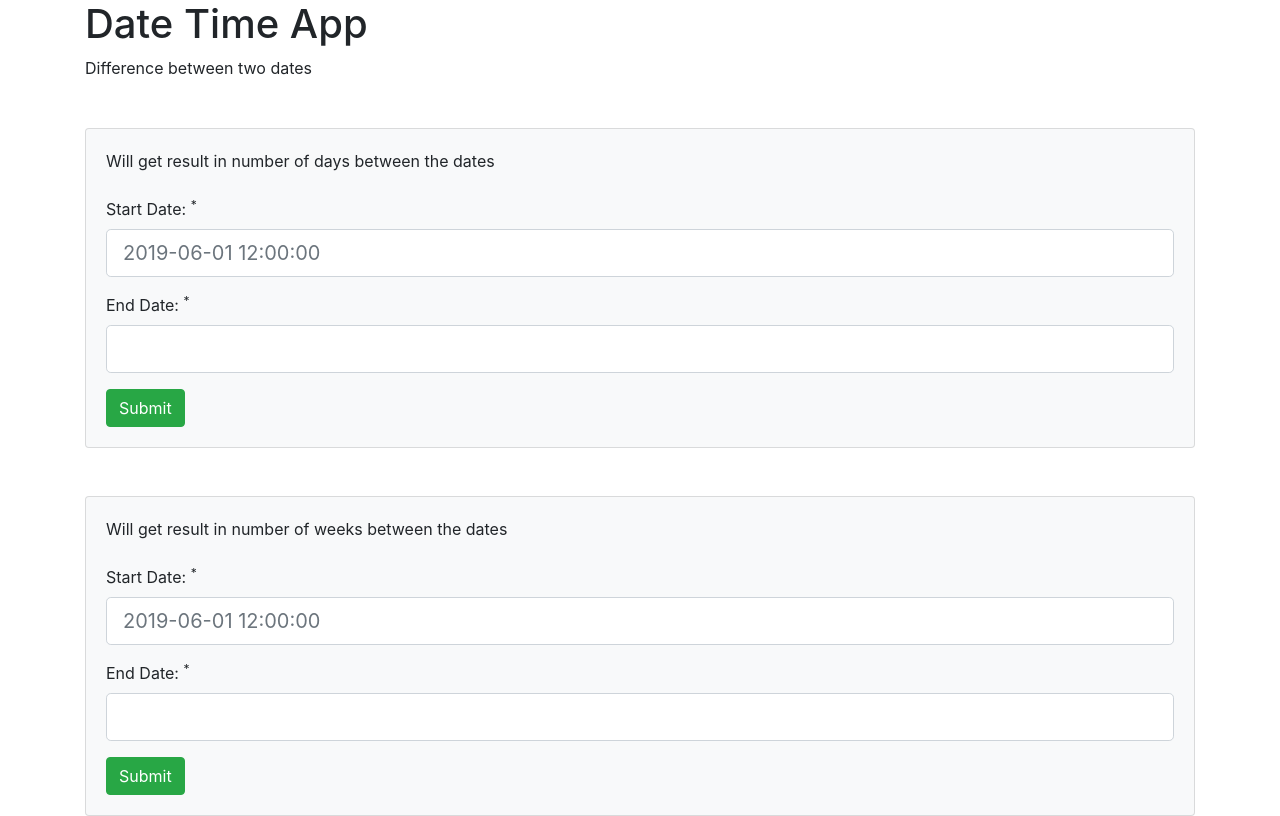
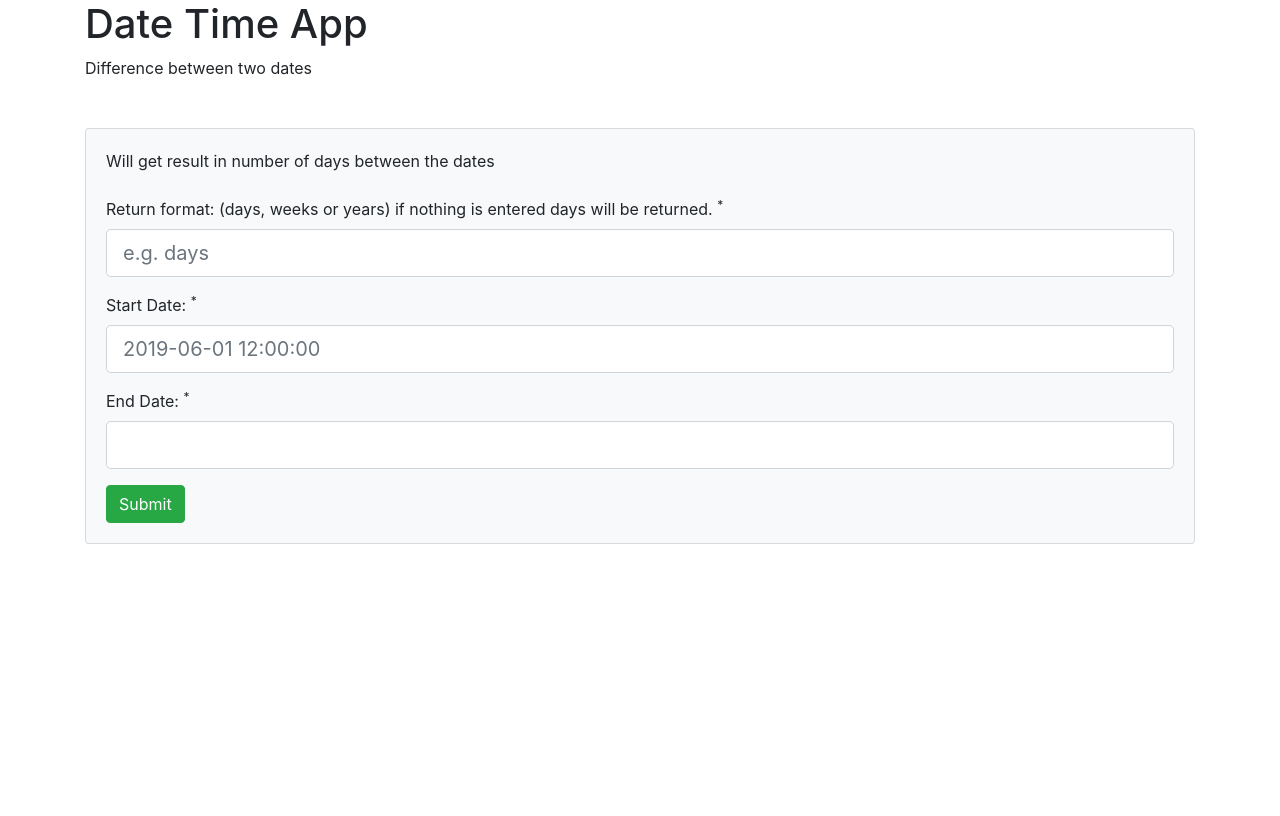
Before and after one commit to jackmacaa/datetime, a PHP site: page /datetime/dates in a window 1280 px wide. After the commit the page ends 544 px from the top, so only its background shows below. Run offline with PHP 8.4, Linux system fonts and the light colour scheme.

Commit message:
refactored views and added years function

```diff
--- a/app/controllers/Dates.php
+++ b/app/controllers/Dates.php
@@ -1,7 +1,7 @@
 <?php
     class Dates extends Controller
     {
-        private mixed $dateModel;
+        private Date $dateModel;
 
         public function __construct()
         {
@@ -12,42 +12,60 @@
         {
             $data = [
                 'title' => 'Date Time App',
-
             ];
 
             $this->view('dates/index', $data);
         }
 
-        public function days(){
+        public function difference(){
             if($_SERVER['REQUEST_METHOD'] == 'POST'){
 
                 $data = [
+                    'returnformat' => trim($_POST['returnformat']),
                     'startdate' => trim($_POST['startdate']),
-                    'enddate' => trim($_POST['enddate'])
+                    'enddate' => trim($_POST['enddate']),
+                    'difference' => ''
                 ];
 
-                $days = $this->dateModel->days($data);
 
-                $this->view('dates/days', $days);
+
+                if($data['returnformat'] == 'days'){
+                    $diff = [
+                        'difference' => $this->dateModel->days($data),
+                        'returnformat' => 'Days'
+                        ];
+                }
+                if($data['returnformat'] == 'weeks'){
+                    $diff = [
+                        'difference' => $this->dateModel->weeks($data),
+                        'returnformat' => 'Weeks'
+                        ];
+                }
+                if($data['returnformat'] == 'years'){
+                    $diff = [
+                        'difference' => $this->dateModel->years($data),
+                        'returnformat' => 'Years'
+                    ];
+                }
+                else{
+                    $diff = [
+                        'difference' => $this->dateModel->days($data),
+                        'returnformat' => 'DEFAULTED TO DAYS'
+                    ];
+                }
+
+                $this->view('dates/difference', $diff);
+            }
+
+            else{
+                $data = [
+                    'returnformat' => '',
+                    'startdate' => '',
+                    'enddate' => ''
+                ];
+                $this->view('dates', $data);
             }
 
         }
 
-        public function weeks(){
-            if($_SERVER['REQUEST_METHOD'] == 'POST'){
-
-                $data = [
-                    'startdate' => trim($_POST['startdate']),
-                    'enddate' => trim($_POST['enddate'])
-                ];
-
-                $weeks = $this->dateModel->weeks($data);
-
-                $this->view('dates/weeks', $weeks);
-            }
-
-        }
-
-
-
     }
--- a/app/models/Date.php
+++ b/app/models/Date.php
@@ -30,6 +30,17 @@
             return floor($days / 7);
 
         }
+
+        public function years($data){
+
+            $date1 = strtotime($data['startdate']);
+            $date2 = strtotime($data['enddate']);
+
+            $diff = abs($date2 - $date1);
+
+            return $years = floor($diff / (365 * 60 * 60 * 24));
+
+        }
     }
 /*$date1 = strtotime("2019-06-01 12:00:00");
 $date2 = strtotime("2021-09-21 12:00:00");
--- a/app/views/dates/days.php
+++ b/app/views/dates/difference.php
@@ -1,8 +1,8 @@
 <?php require APPROOT . '/views/inc/header.php'; ?>
 
 <div class="container">
-    <h1>result between two dates in days</h1>
-    <p><?= $data ?></p>
+    <h2>result between two dates returned in <?= $data['returnformat']; ?></h2>
+    <p><?= $data['difference']; ?></p>
     <a href="<?= URLROOT; ?>/dates">Back</a>
 </div>
 
--- a/app/views/dates/index.php
+++ b/app/views/dates/index.php
@@ -5,31 +5,16 @@
     <p>Difference between two dates</p>
 
     <div class="card card-body bg-light mt-5">
-        <form action="<?php echo URLROOT; ?>/dates/days" method="post">
+        <form action="<?php echo URLROOT; ?>/dates/difference" method="post">
 
             <div class="form-group">
                 <label >Will get result in number of days between the dates</label>
             </div>
             <div class="form-group">
-                <label for="startdate">Start Date: <sup>*</sup></label>
-                <input type="text" name="startdate" class="form-control form-control-lg" placeholder="2019-06-01 12:00:00">
+                <label for="returnformat">Return format: (days, weeks or years) if nothing is entered days will be returned. <sup>*</sup></label>
+                <input type="text" name="returnformat" class="form-control form-control-lg" placeholder="e.g. days">
             </div>
 
-            <div class="form-group">
-                <label for="enddate">End Date: <sup>*</sup></label>
-                <input type="text" name="enddate" class="form-control form-control-lg" >
-            </div>
-
-            <input type="submit" class="btn btn-success" value="Submit">
-        </form>
-    </div>
-
-    <div class="card card-body bg-light mt-5">
-        <form action="<?php echo URLROOT; ?>/dates/weeks" method="post">
-
-            <div class="form-group">
-                <label >Will get result in number of weeks between the dates</label>
-            </div>
             <div class="form-group">
                 <label for="startdate">Start Date: <sup>*</sup></label>
                 <input type="text" name="startdate" class="form-control form-control-lg" placeholder="2019-06-01 12:00:00">
@@ -46,19 +31,4 @@
 
 </div>
 
-    <?php
-/*    $date1 = strtotime("2019-06-01 12:00:00");
-    $date2 = strtotime("2021-09-21 12:00:00");
-
-    $diff = abs($date2 - $date1);
-
-    $years = floor($diff / (365 * 60 * 60 * 24));
-
-    $months = floor(($diff - $years * 365 * 60 * 60 * 24) / (30 * 60 * 60 * 24));
-
-    $days = floor(($diff - $years * 365 * 60 * 60 * 24 - $months * 30 * 60 * 60 * 24) / (60 * 60 * 24));
-
-    printf("%d years, %d months, %d days", $years, $months, $days);*/
-    ?>
-
 <?php require APPROOT . '/views/inc/footer.php'; ?>
```
Also changed, not shown: app/views/dates/weeks.php (deleted, +0 -9 lines).
